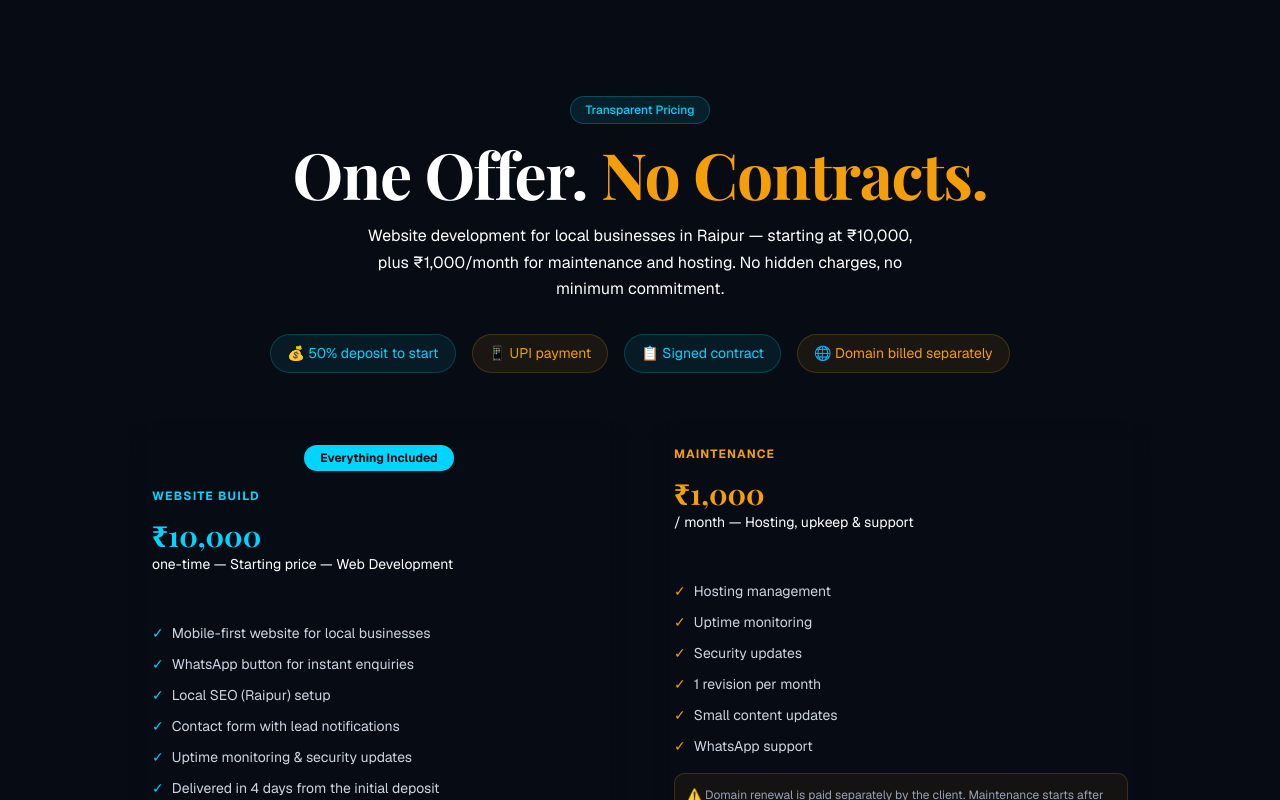
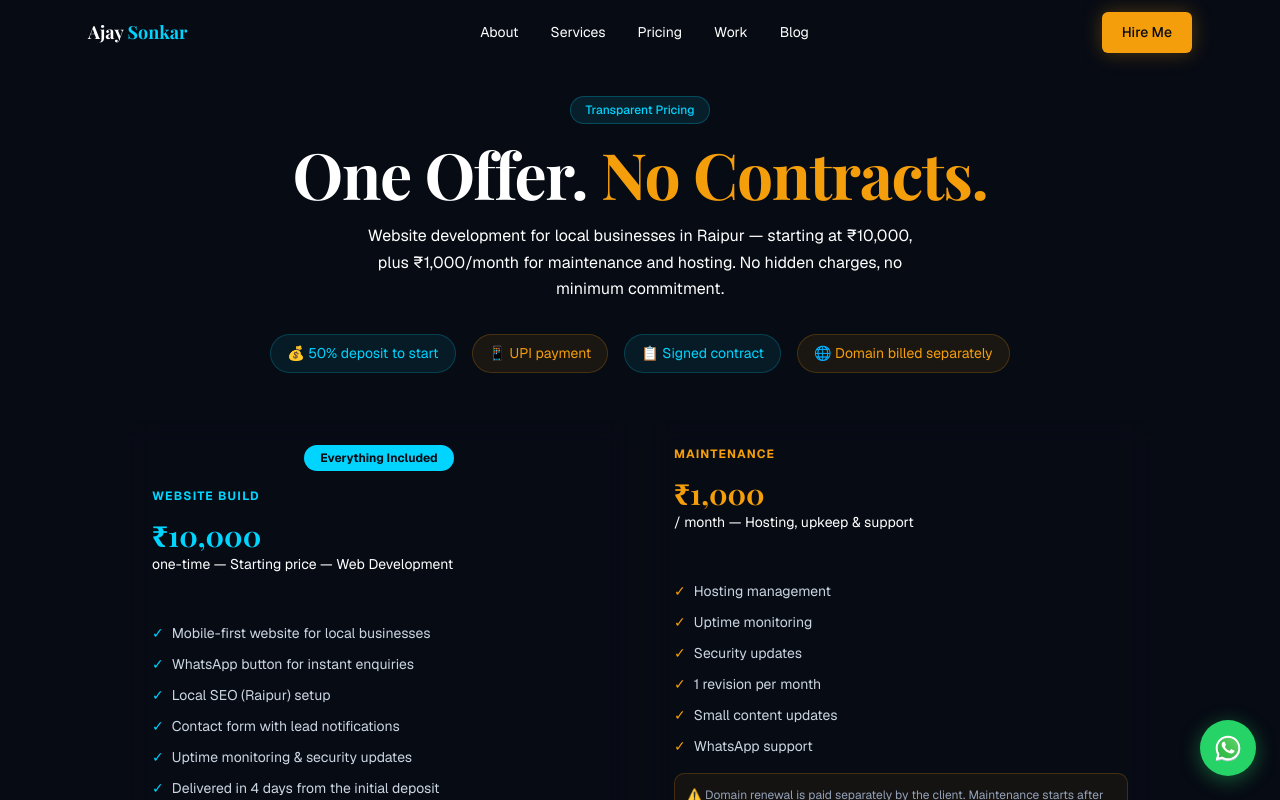
Before and after one commit to ajaysonkar80/ajay-portfolio, a Next.js app: page /pricing in a window 1280 px wide. Shown: the top 800 px of the page. Built offline with nearby package versions, Linux system fonts and the light colour scheme.

Commit message:
feat: integrate Navbar and Footer components; adjust layout spacing for improved design

```diff
--- a/app/layout.tsx
+++ b/app/layout.tsx
@@ -1,6 +1,8 @@
 import type { Metadata } from "next";
 import { Playfair_Display, Geist, Geist_Mono } from "next/font/google";
 import { MotionProvider } from "@/components/motion-provider";
+import Navbar from "@/components/Navbar";
+import { Footer, WhatsAppButton } from "@/components/sections/Footer";
 import "./globals.css";
 
 const playfair = Playfair_Display({
@@ -65,7 +67,10 @@ export default function RootLayout({
         >
           Skip to main content
         </a>
+        <Navbar />
         <MotionProvider>{children}</MotionProvider>
+        <Footer />
+        <WhatsAppButton />
       </body>
     </html>
   );
--- a/app/page.tsx
+++ b/app/page.tsx
@@ -1,5 +1,4 @@
 import dynamic from "next/dynamic";
-import Navbar from "@/components/Navbar";
 import Hero from "@/components/sections/Hero";
 import TrustBadges from "@/components/sections/TrustBadges";
 import Process from "@/components/sections/Process";
@@ -7,7 +6,6 @@ import Projects from "@/components/sections/Projects";
 import { Metrics, Testimonials } from "@/components/sections/SocialProof";
 import FAQ from "@/components/sections/Faq";
 import ContactForm from "@/components/sections/ContactForm";
-import { Footer, WhatsAppButton } from "@/components/sections/Footer";
 
 // 49KB of client JS — keep SSR HTML for SEO but split it out of the
 // initial bundle.
@@ -26,7 +24,6 @@ function Divider() {
 export default function HomePage() {
   return (
     <main id="main-content" className="min-h-screen bg-background">
-      <Navbar />
       <Hero />
       <Divider />
       <TrustBadges />
@@ -42,8 +39,6 @@ export default function HomePage() {
       <Divider />
       <FAQ />
       <ContactForm />
-      <Footer />
-      <WhatsAppButton />
     </main>
   );
 }
--- a/app/work/[slug]/page.tsx
+++ b/app/work/[slug]/page.tsx
@@ -76,7 +76,7 @@ export default async function ProjectPage({ params }: { params: Promise<{ slug:
   return (
     <main id="main-content" className="min-h-screen bg-background">
       {/* Back button */}
-      <section className="py-8 px-6">
+      <section className="pt-24 pb-8 px-6">
         <div className="max-w-5xl mx-auto">
           <Link
             href="/work"
--- a/components/Navbar.tsx
+++ b/components/Navbar.tsx
@@ -54,7 +54,7 @@ export default function Navbar() {
         {/* Desktop CTA */}
         <div className="hidden md:flex items-center gap-3">
           <Button asChild className="btn-amber h-auto text-sm px-5 py-2.5" style={{ background: "#F59E0B", color: "#080c14", border: "none" }}>
-            <Link href="#contact">Hire Me</Link>
+            <Link href="/#contact">Hire Me</Link>
           </Button>
         </div>
 
@@ -87,7 +87,7 @@ export default function Navbar() {
             </Link>
           ))}
           <Button asChild className="mt-4 w-full btn-amber h-auto py-3 text-sm" style={{ background: "#F59E0B", color: "#080c14", border: "none" }}>
-            <Link href="#contact" onClick={() => setMenuOpen(false)}>Hire Me</Link>
+            <Link href="/#contact" onClick={() => setMenuOpen(false)}>Hire Me</Link>
           </Button>
         </div>
       )}
```
